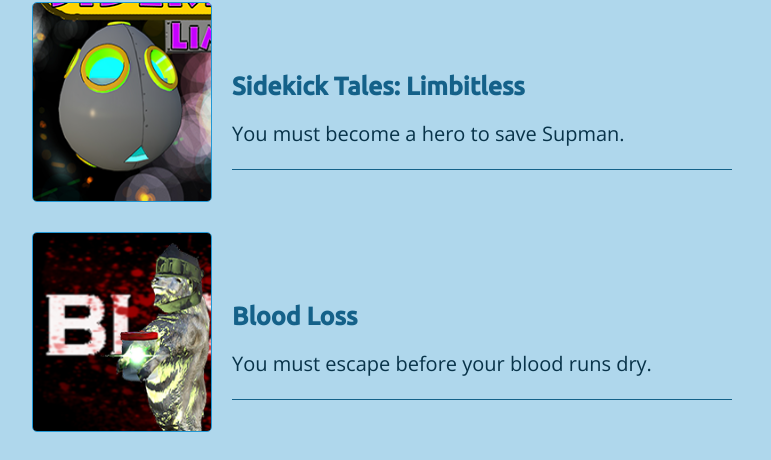
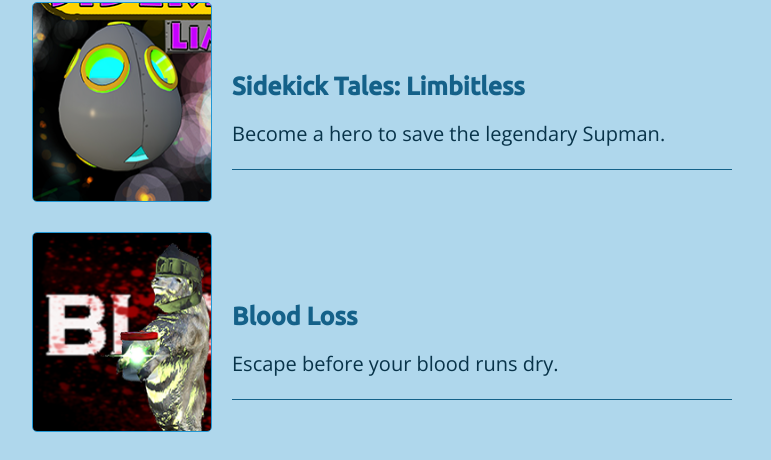
Before and after one commit to twarrre/twarrre.github.io, a Jekyll site: the page built from games.md, in a window 1280 px wide. Shown: the part 969-1429 px from the top of the page, without its empty margins (258-1029 px from the left). Built offline with Jekyll 4.4.1, drawn with Linux system fonts in a browser that asks for light colours.

Commit message:
Changed the taglines again.

```diff
--- a/games/_posts/2014-05-30-bloodloss.md
+++ b/games/_posts/2014-05-30-bloodloss.md
@@ -2,7 +2,7 @@
 layout: game
 title: Blood Loss
 image: /assets/blood_loss/blood_loss_banner_small.png
-desc: "You must escape before your blood runs dry."
+desc: "Escape before your blood runs dry."
 tag: Games
 gallery: bloodlossGallery
 ---
--- a/games/_posts/2014-06-30-sidekicktales.md
+++ b/games/_posts/2014-06-30-sidekicktales.md
@@ -2,7 +2,7 @@
 layout: game
 title: "Sidekick Tales: Limbitless"
 image: /assets/sidekick/sidekick_banner_small.png
-desc: "You must become a hero to save Supman."
+desc: "Become a hero to save the legendary Supman."
 tag: Games
 gallery: sidekickGallery
 ---
```
